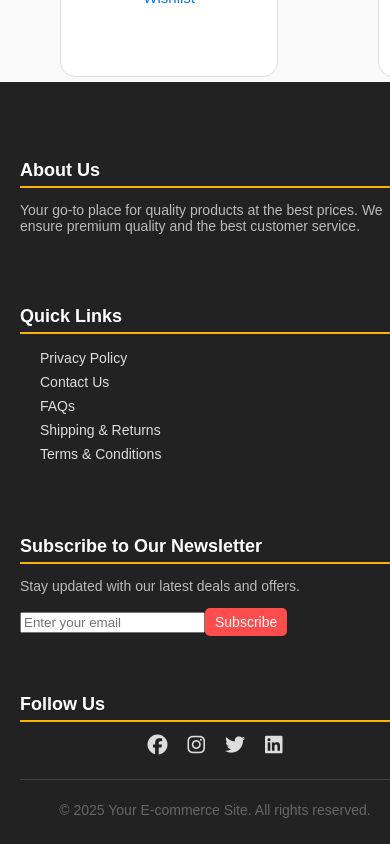
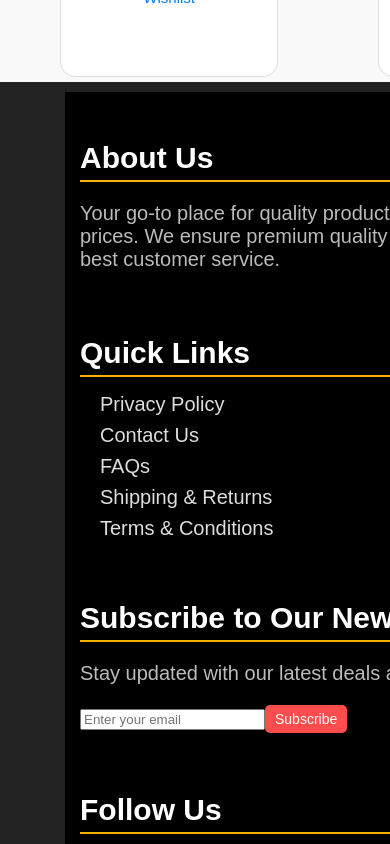
Before and after one commit to gargkartik2012/curchange, a React (Vite) app: page / in a window 390 px wide. Shown: the part 5560-6404 px from the top of the page. Built offline with nearby package versions, Linux system fonts and the light colour scheme.

Commit message:
Footer.css

```diff
--- a/src/components/Footer.css
+++ b/src/components/Footer.css
@@ -1,10 +1,10 @@
 .footer {
   background-color: #222; /* Dark but not pure black */
   color: #ddd; /* Light gray for readability */
-  padding: 40px 20px;
+  padding: 10px 65px;
   text-align: center;
-  position:relative;
-  width:100%;
+  position: relative;
+  width: 100%;
 }
 
 .footer-container {
@@ -66,7 +66,7 @@
 
 .footer-section .newsletter button {
   margin-top: 10px;
-  padding: 8px 12px;
+  padding: 8px 2px;
   background-color: #f8b400;
   color: #222;
   border: none;
@@ -102,23 +102,51 @@
   color: #bbb;
 }
 
+/* ✅ Mobile Responsive Design */
+/* html, body {
+  margin: 0;
+  padding: 0;
+  height: 100%;
+  width: 100%;
+  overflow-x: hidden;
+} */
 
+@media (max-width: 780px) {
+  .footer {
+    width: 110%;
+  }
+  .footer-container {
+    display: flex;
+    flex-direction: column;
+    justify-content: space-between;
+    padding-top: 1%;
+    padding-bottom: 1%;
 
-/* ✅ Mobile Responsive Design */
-@media (max-width: 768px) {
-  .footer-container {
-    flex-direction: column;
     text-align: center;
+    width: 115vw; /* Full viewport width */
+    height: 100vh; /* Full viewport height */
+    background-color: #000; /* Or whatever color you're using */
+    color: #fff;
   }
 
   .footer-section {
-    min-width: 100%;
-    margin: 20px 0;
+    min-width: 90%;
+    margin-bottom: 0px;
   }
-
   .social-icons {
     display: flex;
     justify-content: center;
-    margin-top: 2px;
+
+  }
+
+  .footer-bottom {
+    font-size: 16px;
+  }
+
+  .footer-section h3 {
+    font-size: 30px;
+  }
+  .footer-section p,.footer-section ul li {
+    font-size: 20px;
   }
 }
```
